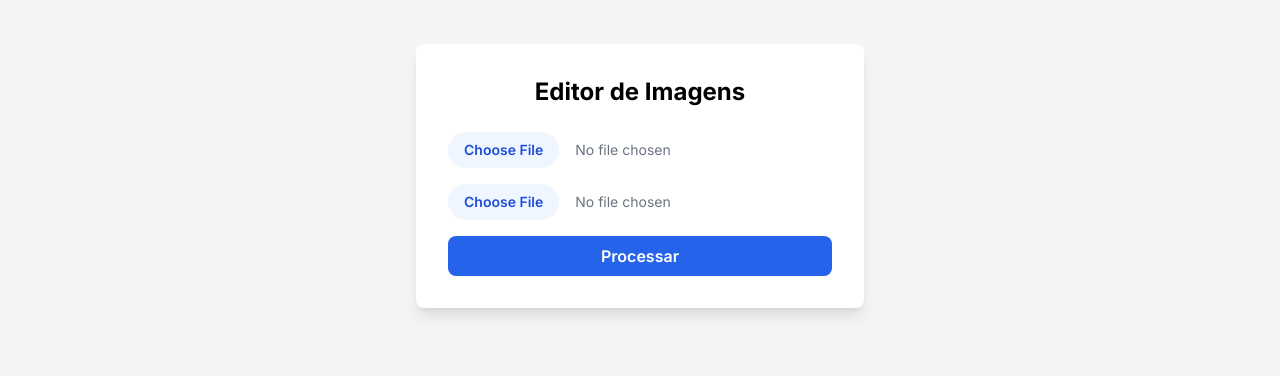
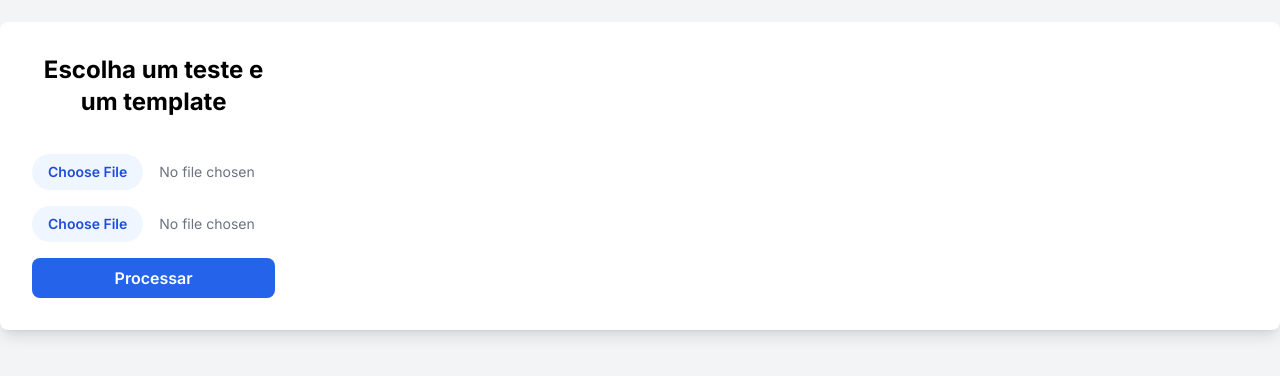
Before and after one commit to vitorcapdeville/psitest-imagem-front, a Next.js app: page / in a window 1280 px wide. Shown: the part 224-600 px from the top of the page. Built offline with nearby package versions, Linux system fonts and the light colour scheme.

Commit message:
✨Exibir o input e output lado a lado.

```diff
--- a/app/page.js
+++ b/app/page.js
@@ -27,7 +27,6 @@ export default function Home() {
       ...prevImages,
       [name]: URL.createObjectURL(files[0]),
     }));
-    setEditedImage(null);
     setError(null); // Limpa o erro ao selecionar um novo arquivo
   };
 
@@ -67,10 +66,11 @@ export default function Home() {
 
   return (
     <div className="min-h-screen flex items-center justify-center bg-gray-100">
-      <div className="w-full max-w-md p-8 bg-white shadow-lg rounded-lg">
-        <h1 className="text-2xl font-bold mb-6 text-center">
-          Editor de Imagens
-        </h1>
+      <div className="w-full max-w-10xl p-8 bg-white shadow-lg rounded-lg flex">
+        <div className="w-1/5 flex flex-col space-y-3">
+          <h2 className="text-2xl font-bold mb-6 text-center">
+            Escolha um teste e um template
+          </h2>
           <form onSubmit={handleSubmit} className="space-y-4">
             <input
               type="file"
@@ -88,7 +88,9 @@ export default function Home() {
             />
             <button
               type="submit"
-            disabled={!selectedFiles.image1 || !selectedFiles.image2 || loading}
+              disabled={
+                !selectedFiles.image1 || !selectedFiles.image2 || loading
+              }
               className="w-full py-2 px-4 bg-blue-600 text-white font-semibold rounded-lg hover:bg-blue-700 focus:outline-none focus:ring-2 focus:ring-blue-500 focus:ring-opacity-50"
             >
               {loading ? "Processando..." : "Processar"}
@@ -100,50 +102,47 @@ export default function Home() {
               {error}
             </div>
           )}
+        </div>
 
-        {!loading &&
-          !editedImage &&
-          (previewImages.image1 || previewImages.image2) && (
-            <div className="mt-6">
+        <div className="flex flex-col space-y-3 w-2/5 items-center">
           {previewImages.image1 && (
-                <>
-                  <h2 className="text-lg font-semibold mb-2">Teste:</h2>
+            <div>
+              <h2 className="text-lg font-semibold">Teste:</h2>
               <Image
                 src={previewImages.image1}
                 alt="Imagem carregada 1"
                 className="rounded-lg shadow-lg"
-                    width={500}
-                    height={500}
-                    objectFit="contain" // Mantém a proporção original
+                width={500} // Ajuste conforme necessário
+                height={500} // Ajuste conforme necessário
+                objectFit="contain"
               />
-                </>
+            </div>
           )}
 
           {previewImages.image2 && (
-                <>
-                  <h2 className="text-lg font-semibold mb-2">Template:</h2>
+            <div>
+              <h2 className="text-lg font-semibold">Template:</h2>
               <Image
                 src={previewImages.image2}
                 alt="Imagem carregada 2"
                 className="rounded-lg shadow-lg"
-                    width={100}
-                    height={100} // Mantém as proporções, mas ajusta para que a altura seja 250px
-                    objectFit="contain" // Mantém a proporção original
+                width={100} // Ajuste conforme necessário
+                height={100} // Ajuste conforme necessário
+                objectFit="contain"
               />
-                </>
+            </div>
           )}
         </div>
-          )}
 
         {editedImage && (
-          <div className="mt-6">
-            <h2 className="text-lg font-semibold mb-2">Teste corrigido:</h2>
+          <div className="w-2/5 items-center">
+            <h2 className="text-lg font-semibold">Teste corrigido:</h2>
             <Image
               src={editedImage}
               alt="Imagem editada"
               className="rounded-lg shadow-lg"
-              width={500}
-              height={500}
+              width={500} // Ajuste conforme necessário
+              height={500} // Ajuste conforme necessário
             />
           </div>
         )}
```
Lines whose indentation alone changed are shown as unchanged.
